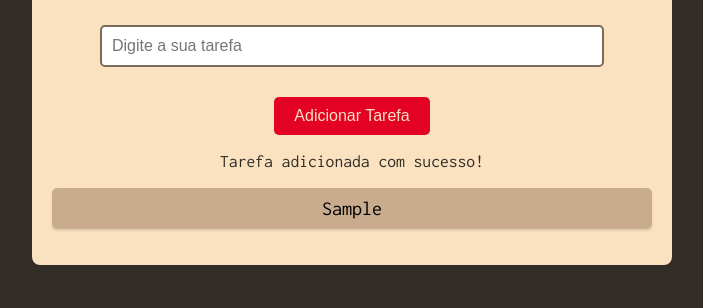
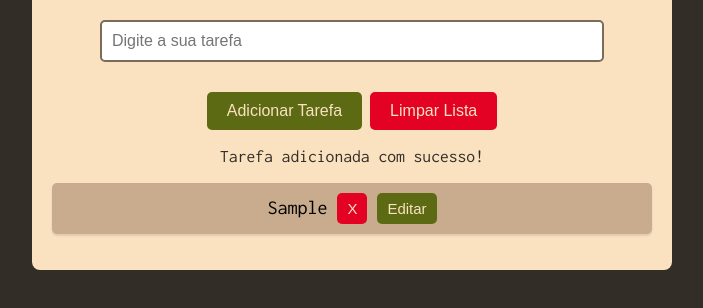
Before and after one commit to cavalcante-dev/cursosCompletamentares, a plain HTML site: page Front-End/JAVASCRIPTWevDeveloper_1/Projeto2/index.html in a window 1280 px wide. Both pictures are taken after typing "Sample" into the empty fields and a click on the button "Adicionar Tarefa". Shown: the part 326-634 px from the top of the page, without its empty margins (288-991 px from the left). Drawn offline with Linux system fonts and the light colour scheme.

Commit message:
update javascript

```diff
--- a/Front-End/JAVASCRIPTWevDeveloper_1/Projeto2/index.html
+++ b/Front-End/JAVASCRIPTWevDeveloper_1/Projeto2/index.html
@@ -14,7 +14,9 @@
         <h1>Lista de Tarefas</h1>
         <p>Adicione facilmente seus afazeres.</p>
         <input type="text" placeholder="Digite a sua tarefa" id="addTarefa">
-        <button onClick="adicionarTarefa()">Adicionar Tarefa</button>
+        <div id="botoes">
+            <button onClick="adicionarTarefa()">Adicionar Tarefa</button>
+        </div>
         <p id="mensagem"></p>
 
         <ul id="listaTarefas">
--- a/Front-End/JAVASCRIPTWevDeveloper_1/Projeto2/script.js
+++ b/Front-End/JAVASCRIPTWevDeveloper_1/Projeto2/script.js
@@ -1,30 +1,86 @@
+let tarefas = [];
+const mensagem = document.getElementById("mensagem");
 
 function adicionarTarefa() {
 
-    let mensagemPos = "Tarefa adicionada com sucesso!";
-    let mensagemNeg = "O campo está vazio!";
+    const addTarefa = document.getElementById("addTarefa");
+    let tarefa = addTarefa.value.trim();
 
-    let addTarefa = document.getElementById("addTarefa");
-    let tarefa = addTarefa.value;
-
+    const mensagemPos = "Tarefa adicionada com sucesso!";
+    const mensagemNeg = "O campo está vazio!";
 
     if (!tarefa) {
-
-        document.getElementById("mensagem").textContent = mensagemNeg;
-
+        mensagem.textContent = mensagemNeg;
     } else {
-
-        document.getElementById("mensagem").textContent = mensagemPos;
-
-        let listaTarefas = document.getElementById("listaTarefas");
-        let novaTarefa = document.createElement("li");
-
-        novaTarefa.textContent = tarefa;
-
-        listaTarefas.appendChild(novaTarefa);
-
+        mensagem.textContent = mensagemPos;
+        tarefas.push(tarefa);
+        renderizarTarefas();
     }
 
     addTarefa.value = "";
 
 }
+
+function renderizarTarefas() {
+
+    let listaTarefas = document.getElementById("listaTarefas");
+
+    listaTarefas.innerHTML = "";
+
+    if(tarefas.length > 0) {
+
+        let botaoRemoverTudo = document.createElement("button");
+        botaoRemoverTudo.className = "removerTodos";
+        botaoRemoverTudo.textContent = "Limpar Lista"
+        botaoRemoverTudo.onclick = () => limparTarefas();
+
+        let container = document.getElementById("botoes");
+        container.appendChild(botaoRemoverTudo);
+
+    }
+
+    for(let i = 0; i < tarefas.length; i++) {
+
+        let novaTarefa = document.createElement("li");
+        novaTarefa.textContent = tarefas[i];
+
+        let botaoRemover = document.createElement("button");
+        botaoRemover.className = "remover";
+        botaoRemover.textContent="X";
+        botaoRemover.onclick = () => removerTarefa(i);
+
+        let botaoEditar = document.createElement("button");
+        botaoEditar.className = "editar";
+        botaoEditar.textContent="Editar";
+        botaoEditar.onclick = () => editarTarefa(i);
+
+        novaTarefa.appendChild(botaoRemover);
+        novaTarefa.appendChild(botaoEditar);
+        listaTarefas.appendChild(novaTarefa);
+
+    }
+
+}
+
+function removerTarefa(i) {
+    tarefas.splice(i, 1);
+    mensagem.textContent = "Tarefa excluida com sucesso!"
+    renderizarTarefas();
+}
+
+function editarTarefa(i) {
+    let tarefaEditada = prompt('Edite a sua tarefa: ');
+    if (tarefaEditada.trim() !== "") {
+        tarefas[i] = tarefaEditada;
+        mensagem.textContent = "Tarefa editada com sucesso!"
+        renderizarTarefas();
+    } else {
+        tarefaEditada = prompt('Tarefa em branco!');
+    }
+}
+
+function limparTarefas() {
+    tarefas.length = 0;
+    mensagem.textContent = "Lista limpa com sucesso!"
+    renderizarTarefas();
+}
--- a/Front-End/JAVASCRIPTWevDeveloper_1/Projeto2/style.css
+++ b/Front-End/JAVASCRIPTWevDeveloper_1/Projeto2/style.css
@@ -29,7 +29,7 @@ p {
 }
 
 button {
-    background-color: #e30224;
+    background-color: #5c6b13;
     color: #fae1c0;
     padding: 10px 20px;
     border: none;
@@ -41,7 +41,7 @@ button {
 }
 
 button:hover {
-    background-color: #8a0015;
+    background-color: #2d3a06;
 }
 
 ul {
@@ -76,3 +76,54 @@ input[type="text"]:focus{
     border-color: #8a0015;
     box-shadow: inset 0 2px 3px #c9ab8d;
 }
+
+.remover {
+    background-color: #e30224;
+    color: #fae1c0;
+    padding: 7px 10px;
+    margin-left: 10px;
+    border: none;
+    border-radius: 5px;
+    cursor: pointer;
+    font-size: 15px;
+    transition: background-color 0.3s ease;
+    margin-top: 0;
+}
+
+.remover:hover {
+    background-color: #8a0015;
+}
+
+
+.editar {
+    background-color: #5c6b13;
+    color: #fae1c0;
+    padding: 7px 10px;
+    margin-left: 10px;
+    border: none;
+    border-radius: 5px;
+    cursor: pointer;
+    font-size: 15px;
+    transition: background-color 0.3s ease;
+    margin-top: 0;
+}
+
+.editar:hover {
+    background-color: #2d3a06;
+}
+
+.removerTodos {
+    background-color: #e30224;
+    color: #fae1c0;
+    padding: 10px 20px;
+    border: none;
+    border-radius: 5px;
+    cursor: pointer;
+    font-size: 1em;
+    transition: background-color 0.3s ease;
+    margin-top: 20px;
+}
+
+.removerTodos:hover {
+    background-color: #8a0015;
+}
```
